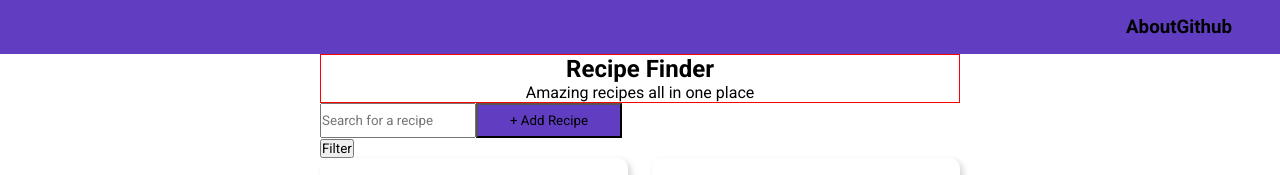
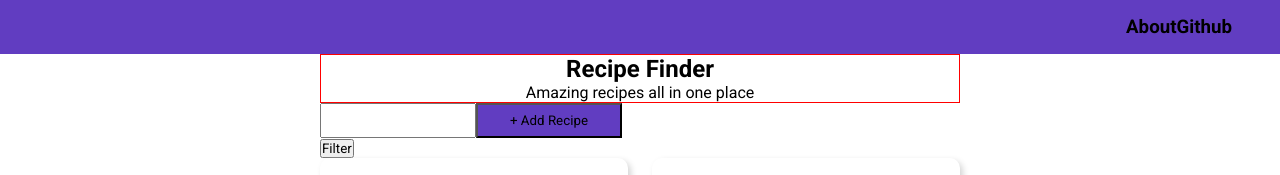
Before and after one commit to christopher-coyne/recipe_finder, a React (Create React App) app: page / in a window 1280 px wide. Shown: the top 175 px of the page. Built offline with nearby package versions, Linux system fonts and the light colour scheme.

Commit message:
searchbar filtering works

```diff
--- a/src/components/Recipes/Recipes.tsx
+++ b/src/components/Recipes/Recipes.tsx
@@ -7,13 +7,15 @@ import { RecipesContainer } from "./Recipes.style";
 
 type Props = {
   filters: string[];
+  searchTerm: string;
 };
 
-const Recipes = ({ filters }: Props) => {
+const Recipes = ({ filters, searchTerm }: Props) => {
   const recipes: Recipe[] = useContext(recipeContext);
   console.log("recipes from recipes : ", recipes);
 
-  const filteredRecipes = filters.length
+  /* filter based on filters */
+  let filteredRecipes = filters.length
     ? recipes.filter((r) => {
         for (const f of filters) {
           if (r.cuisine !== f && r.type !== f && r.difficulty !== f) {
@@ -23,6 +25,13 @@ const Recipes = ({ filters }: Props) => {
         return true;
       })
     : recipes;
+
+  /* filter based on searchterm */
+  if (searchTerm) {
+    filteredRecipes = filteredRecipes.filter((r) =>
+      r.name.includes(searchTerm)
+    );
+  }
   return (
     <RecipesContainer>
       {filteredRecipes.map((r) => (
--- a/src/components/Search/Search.style.tsx
+++ b/src/components/Search/Search.style.tsx
@@ -5,3 +5,8 @@ export const Container = styled("div")`
   display: flex;
   justify-content: between;
 `;
+
+export const StyledSearch = styled("input")`
+  border: 1px solid purple
+  padding: 0.5rem;
+`;
--- a/src/components/Search/Search.tsx
+++ b/src/components/Search/Search.tsx
@@ -1,15 +1,25 @@
 import React from "react";
 import { Container } from "./Search.style";
 import Button from "../Button/Button";
-import Searchbar from "./Searchbar/Searchbar";
+import { StyledSearch } from "./Search.style";
 import { setModalContext } from "../../contexts/ModalContext";
 import { useContext } from "react";
 
-const Search = () => {
+type Props = {
+  setSearchTerm: React.Dispatch<React.SetStateAction<string>>;
+  searchTerm: string;
+};
+
+const Search = ({ setSearchTerm, searchTerm }: Props) => {
   const setCurrentModal = useContext(setModalContext);
   return (
     <Container>
-      <Searchbar />
+      <StyledSearch
+        onChange={(e: any) => {
+          setSearchTerm(e.target.value);
+        }}
+        value={searchTerm}
+      />
       <Button input={"+ Add Recipe"} onClick={() => setCurrentModal("add")} />
     </Container>
   );
--- a/src/components/Search/Searchbar/Searchbar.style.tsx
+++ /dev/null
@@ -1,6 +0,0 @@
-import styled from "styled-components";
-
-export const StyledSearch = styled("input")`
-  border: 1px solid purple
-  padding: 0.5rem;
-`;
--- a/src/components/Search/Searchbar/Searchbar.tsx
+++ /dev/null
@@ -1,8 +0,0 @@
-import React from "react";
-import { StyledSearch } from "./Searchbar.style";
-
-const Searchbar = () => {
-  return <StyledSearch placeholder="Search for a recipe" />;
-};
-
-export default Searchbar;
--- a/src/screens/Home.tsx
+++ b/src/screens/Home.tsx
@@ -8,14 +8,15 @@ import Recipes from "../components/Recipes/Recipes";
 
 const Home = () => {
   const [filters, setFilters] = useState<string[]>([]);
+  const [searchTerm, setSearchTerm] = useState<string>("");
   return (
     <>
       <Navbar />
       <Container>
         <Intro />
-        <Search />
+        <Search setSearchTerm={setSearchTerm} searchTerm={searchTerm} />
         <Filter filters={filters} setFilters={setFilters} />
-        <Recipes filters={filters} />
+        <Recipes filters={filters} searchTerm={searchTerm} />
       </Container>
     </>
   );
```
